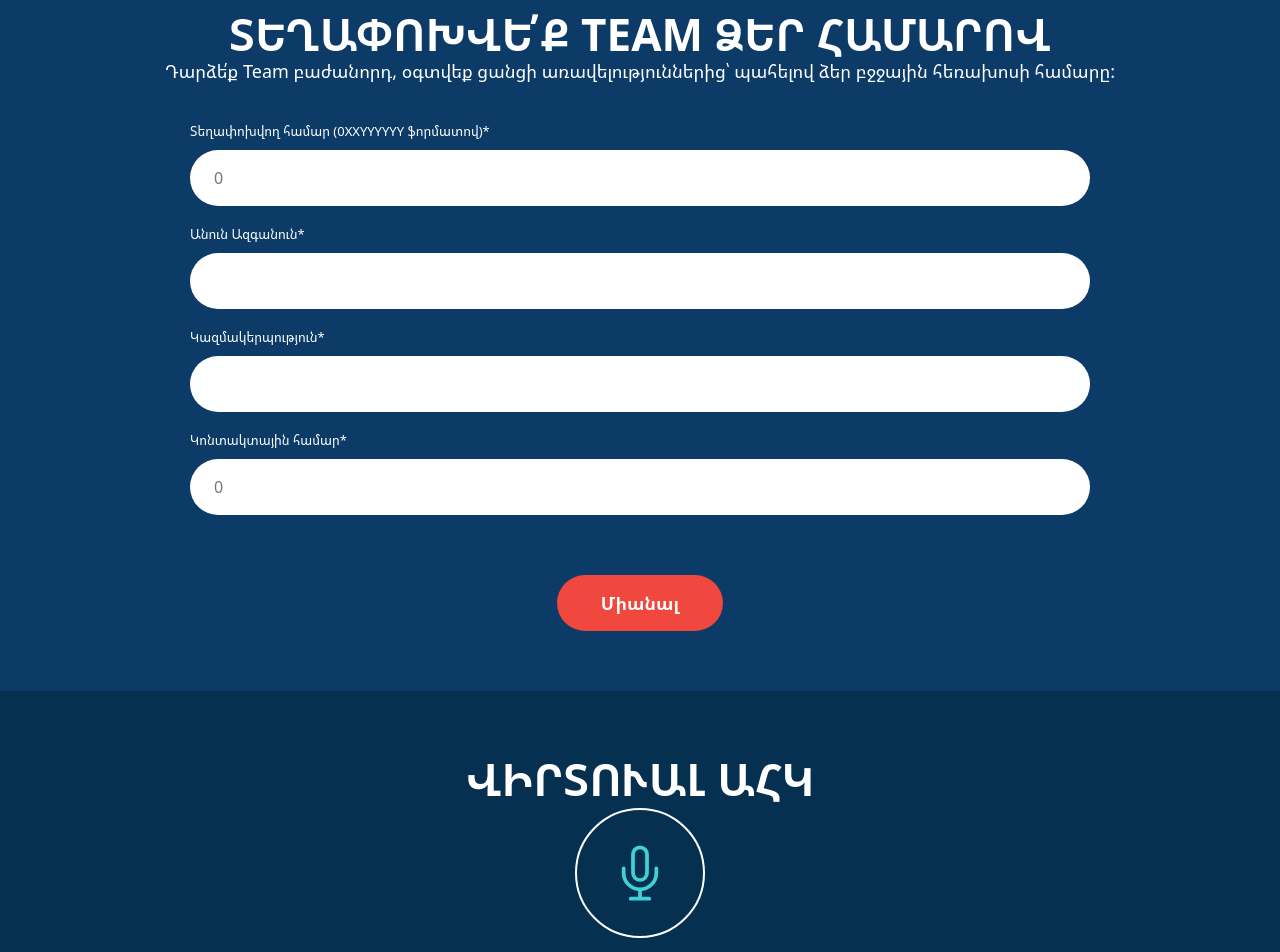
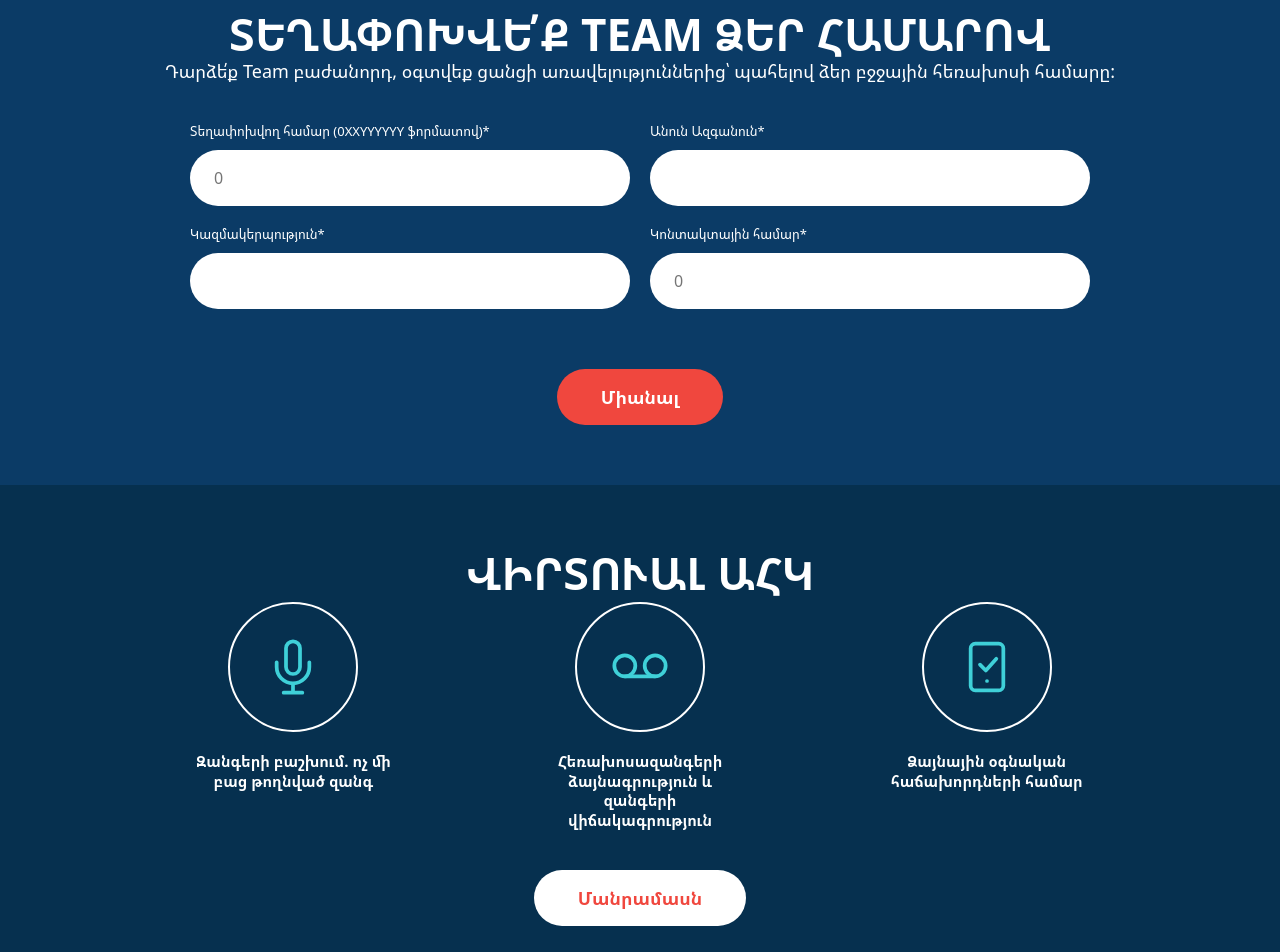
Before and after one commit to hamletbalasanyanait-ship-it/TTM-ait, a React (Vite) app: page /business in a window 1280 px wide. Shown: the part 1740-2692 px from the top of the page. Built offline with nearby package versions, Linux system fonts and the light colour scheme.

Commit message:
style(business): join form and pbx desktop layout

```diff
--- a/src/components/business/JoinForm.css
+++ b/src/components/business/JoinForm.css
@@ -70,3 +70,9 @@
   font-size: 16px;
   color: var(--biz-cyan);
 }
+
+@media (min-width: 768px) {
+  .biz-join__form {
+    grid-template-columns: 1fr 1fr;
+  }
+}
--- a/src/components/business/VirtualPbx.css
+++ b/src/components/business/VirtualPbx.css
@@ -42,3 +42,11 @@
   background: rgba(255, 255, 255, 0.1);
   transform: rotate(360deg) scale(1.08);
 }
+
+@media (min-width: 768px) {
+  .biz-pbx__grid {
+    grid-template-columns: repeat(3, 1fr);
+    max-width: 1000px;
+    margin: 0 auto;
+  }
+}
```
